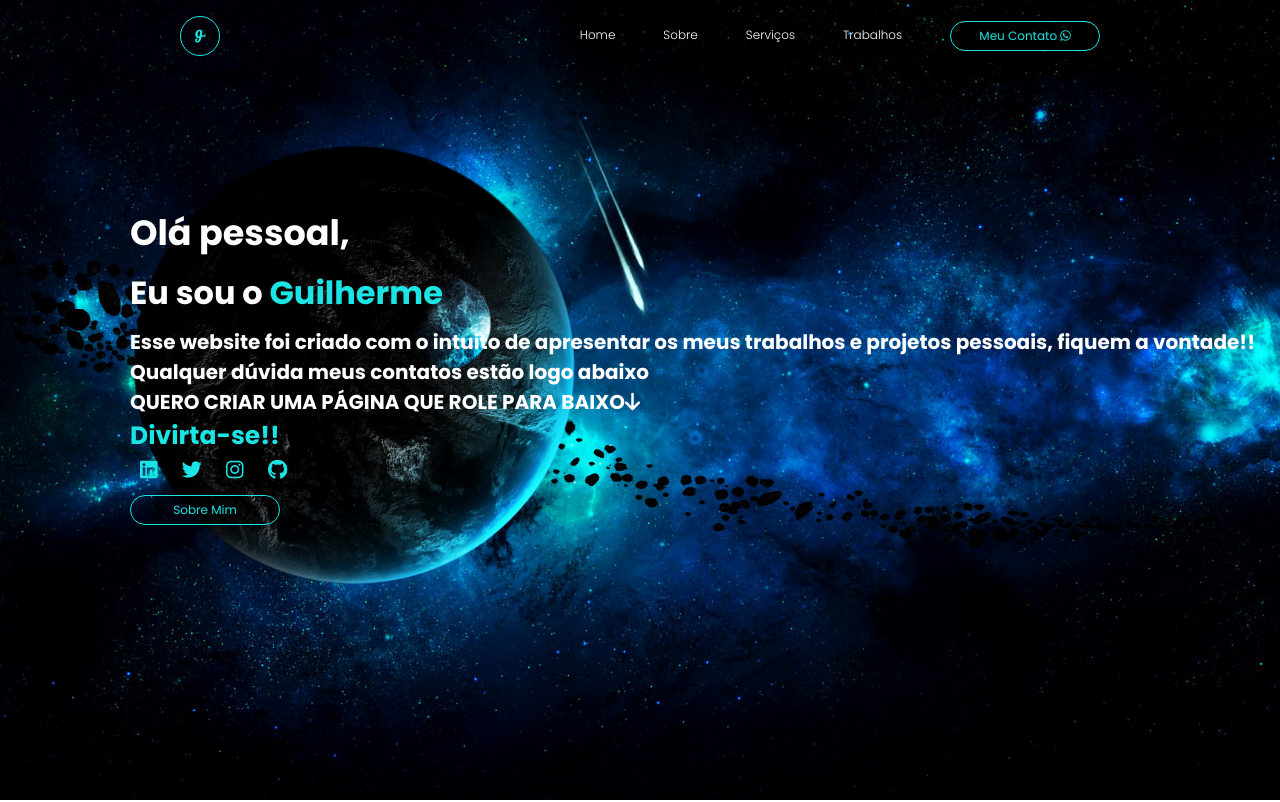
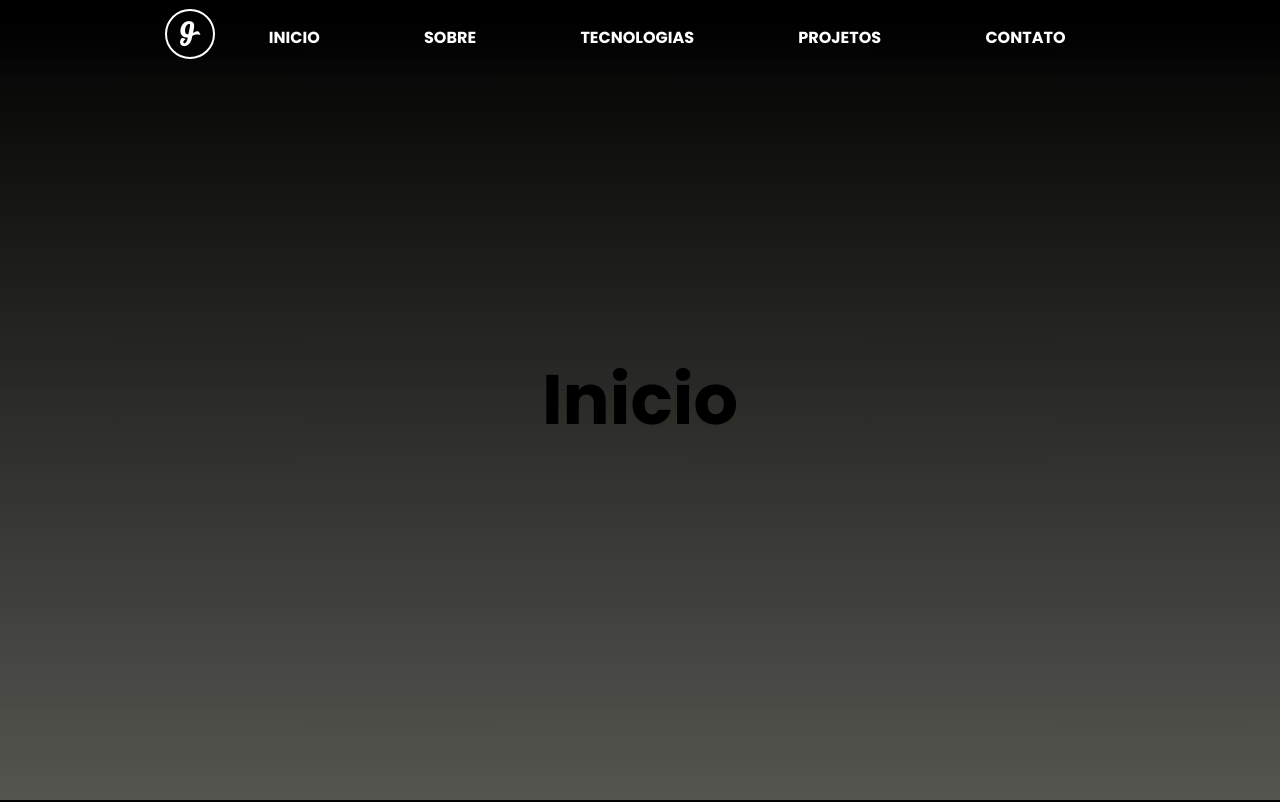
Before and after one commit to GuilhermeTrevelin/portfolio, a plain HTML site: page Home/home.html in a window 1280 px wide. Shown: the top 802 px of the page. Drawn offline with Linux system fonts and the light colour scheme; files whose address does not match are found by name.

Commit message:
Update 1.0
Refiz o background.
Agora o site é divido em sessões não mais em páginas.
Existem 5 sessões, elas são: Inicio, Sobre, Tecnologias, projetos e contato.
Todas estão com o novo background que será ajustado para cara sessão em breve.

```diff
--- a/Home/home.html
+++ b/Home/home.html
@@ -12,44 +12,39 @@
 
     <div class="background">
         <header>
-            <div class="logo">
-                <i class="fa-brands fa-glide-g"></i>
-            </div><!-- logo -->
-            <div class="cabeçalho-link">
-                <li>
-                    <a href="/Home/home.html">Home</a>
-                </li>
-                <li>
-                    <a href="/Sobre/sobre-mim.html">Sobre</a>
-                </li>
-                <li>
-                    <a href="/Servicos/servicos.html">Serviços</a>
-                </li>
-                <li>
-                    <a href="/Trabalhos/trabalhos.html">Trabalhos</a>
-                </li>
-                <a href="https://wa.me/14997222260" target="_blank"><button>Meu Contato <i class="fa-brands fa-whatsapp"></i></button> </a>
-            </div>
+            <nav>
+                <ul>
+                    <a href="#Inicio">
+                        <div class="logo">
+                            <i class="fa-brands fa-glide-g"></i>
+                        </div><!-- logo --></a>
+                    <li><a href="#Inicio">Inicio</a></li>
+                    <li><a href="#Sobre">Sobre</a></li>
+                    <li><a href="#Tecnologias">Tecnologias</a></li>
+                    <li><a href="#Projetos">Projetos</a></li>
+                    <li><a href="#Contato">Contato</a></li>
+                </ul>
+            </nav>
         </header>
+    </div>
 
-        <div class="container-text">
-            <div class="text">
-                <h3>Olá pessoal,</h3>
-                <h1>Eu sou o <span>Guilherme</span></h1>
-                <p><b>Esse website foi criado com o intuito de apresentar os meus trabalhos e projetos pessoais, fiquem a vontade!! </b>
-                    <br><b>Qualquer dúvida meus contatos estão logo abaixo <br>
-                            QUERO CRIAR UMA PÁGINA QUE ROLE PARA BAIXO<i class="fa-solid fa-arrow-down"></i></b>
-                    <br> <span class="spn"><b>Divirta-se!!</b></span></p>
-                    <div class="redes-sociais">
-                        <a href="https://www.linkedin.com/in/guilherme-trevelin/" target="_blank"><i class="fa-brands fa-linkedin"></i></a>
-                        <a href="#"><i class="fa-brands fa-twitter"></i></a>
-                        <a href="#"><i class="fa-brands fa-instagram"></i></a>
-                        <a href="https://github.com/GuilhermeTrevelin" target="_blank"><i class="fa-brands fa-github fa-flip"></i></a>
-                    </div><!-- redes-sociais -->
-                    <button class="btn">Sobre Mim</button>
-            </div><!-- text -->
-        </div><!-- container-text -->
-    </div><!-- background -->
+
+
+            <section id="Inicio">
+                <h1>Inicio</h1>
+            </section>
+            <section id="Sobre">
+                <h1>Sobre</h1>
+            </section>
+            <section id="Tecnologias">
+                <h1>Tecnologias</h1>
+            </section>
+            <section id="Projetos">
+                <h1>Projetos</h1>
+            </section>
+            <section id="Contato">
+                <h1>Contato</h1>
+            </section>
 
 </body>
 </html>
--- a/style.css
+++ b/style.css
@@ -9,113 +9,83 @@
     font-family: "Poppins", sans-serif;
 }
 
-body{
-    overflow: hidden;
+html{
+    scroll-behavior: smooth;
 }
 
-.background{
-    background: linear-gradient(rgba(0, 0, 0, 0.5), rgba(0, 0, 0, 0.5));
-    background-image: url(/Home/background.jpg);
+nav{
+    width: 100%;
+    position: fixed;
+    background: linear-gradient(rgba(0,0,0,0.7), transparent) ;
+    text-align: center;
+}
+
+nav ul li{
+    display: inline-block;
+}
+
+nav ul li a{
+    text-decoration: none;
+    padding: 5px 0;
+    display: inline-block;
+    margin: 20px 50px;
+    color: white;
+    font-weight: 700;
+    text-transform: uppercase;
+    border-bottom: 3px solid transparent;
+    transition: all 0.25s ease-in-out;
+}
+
+nav ul li a:hover{
+    border-bottom: 3px solid white;
+}
+
+section{
+    width: 100%;
+    min-height: 100vh;
+    background-size: cover;
+    background-position: center;
+    display: flex;
+    justify-content: center;
+    align-items: center;
+}
+
+section h1{
+    font-size: 70px;
+    color: black;
+}
+
+section:nth-of-type(1){
+    background-image: url(images/background1.jpg);
+    /*background: linear-gradient(rgba(0, 0, 0, 0.5), rgba(0, 0, 0, 0.5));
     background-size: cover;
     background-position: center;
     width: 100%;
-    height: 100vh;
+    height: 100vh;*/
 }
-
-header{
-    display: flex;
-    justify-content: space-around;
-    max-width: 100%;
-    align-items: center;
-    text-align: center;
-    padding-top: 1rem;
+section:nth-of-type(2){
+    background-image: url(images/background1.jpg);
 }
-
-.cabeçalho-link{
-    display: flex;
-    gap: 3rem;
-    font-weight: 300;
-    cursor: pointer;
+section:nth-of-type(3){
+    background-image: url(images/background1.jpg);
 }
-
-.cabeçalho-link a{
-    color: #fff;
-    font-size: 12px;
-
+section:nth-of-type(4){
+    background-image: url(images/background1.jpg);
 }
-
-.cabeçalho-link a:hover{
-    color: #1be4e4;
-    transition: 0.3s all;
+section:nth-of-type(5){
+    background-image: url(images/background1.jpg);
 }
 
 .logo{
-    height: 40px;
-    width: 40px;
+    height: 50px;
+    width: 50px;
     background: transparent;
-    border: 1px solid #1be4e4;
-    color: #1be4e4;
+    border: 2px solid #ffff;
+    color: #ffff;
     border-radius: 50%;
     display: inline-flex;
     align-items: center;
     justify-content: center;
-    font-size: 13px;
+    font-size: 25px;
     cursor: pointer;
 }
-
-button{
-    color: #1be4e4;
-    background: transparent;
-    border: solid 1px #1be4e4;
-    padding: 5px;
-    border-radius: 15px;
-    font-size: 12px;
-    width: 150px;
-    cursor: pointer;
-}
-
-button:hover{
-    background-color: #1be4e4;
-    color: #fff;
-    transition: 0.5s;
-}
-
-.container-text{
-    padding: 150px 0 0 130px;
-}
-
-.text h3{
-    color: #fff;
-    font-size: 35px;
-}
-
-.text h1{
-    color: #fff;
-    margin-top: 10px;
-}
-
-.text span{
-    color: #1be4e4;
-}
-
-.text p{
-    color: #fff;
-    font-size: 20px;
-    font-weight: 300;
-    margin-top: 10px;
-}
-
-.redes-sociais a{
-    color: #1be4e4;
-    padding: 10px;
-    margin-top: 5px;
-    font-size: 20px;
-}
-
-.btn{
-    margin-top: 10px;
-}
-
-.spn{
-    font-size: 25px;
-}
```
Also changed, not shown: Servicos/servicos.html (deleted, +0 -54 lines), Sobre/sobre-mim.html (deleted, +0 -54 lines), Trabalhos/trabalhos.html (deleted, +0 -54 lines), Home/background.jpg (deleted), images/background1.jpg (added).
